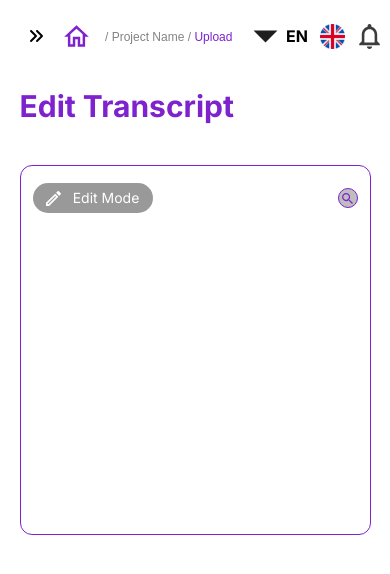
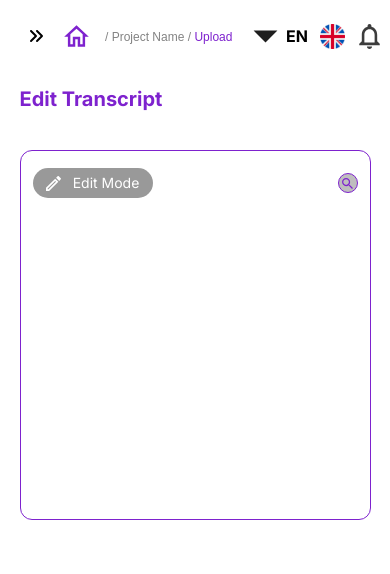
Before and after one commit to soubankunnummel/Skailama_Task_ui, a Next.js app: page /podcasts/1/Edit in a window 390 px wide. Shown: the top 574 px of the page. Built offline with nearby package versions, Linux system fonts and the light colour scheme; no server answers.

Commit message:
fet: access profile from nave bar

```diff
--- a/app/(upload)/podcasts/[project]/Edit/page.jsx
+++ b/app/(upload)/podcasts/[project]/Edit/page.jsx
@@ -35,21 +35,21 @@ function Edit() {
   return (
     <div className="w-full h-full">
       <div className="flex justify-between items-center mb-5">
-        <h1 className="text-primery text-[30px] font-bold mb-4">
+        <h1 className="text-primery md:text-[30px] text-[20px] font-bold mb-4">
           Edit Transcript
         </h1>
         <div className="flex gap-4">
           {show && (
             <>
               <button
-                className="border border-red-500 text-rose-500 rounded-xl flex justify-center items-center p-4"
+                className="border border-red-500 text-rose-500 rounded-xl flex justify-center items-center md:p-4 p-1"
                 onClick={() => setShow(false)}
               >
                 Discard
               </button>
               <Button
                 text={"Save & Exit"}
-                className={"p-3 text-[14px]"}
+                className={"md:p-3 p-3 text-[12px] md:text-[14px]"}
                 onClick={handleSave}
               />
             </>
--- a/app/components/layout/Nave.jsx
+++ b/app/components/layout/Nave.jsx
@@ -79,7 +79,7 @@ export default function Nave() {
             onMouseLeave={() => setShowDropdown(false)}
           >
             <ul className="p-2 shadow-xl menu dropdown-content z-[1] bg-base-100 rounded-box w-52">
-              <li>
+              <li onClick={() => Router.push('/podcasts/1/Settings')} className={`  ${isLoggedIn ? 'cursor-pointer':'cursor-not-allowed text-gray-400'}`}  >
                 <a>Profile</a>
               </li>
               <li onClick={isLoggedIn ? handleLogout : openLoginModal}>
```
